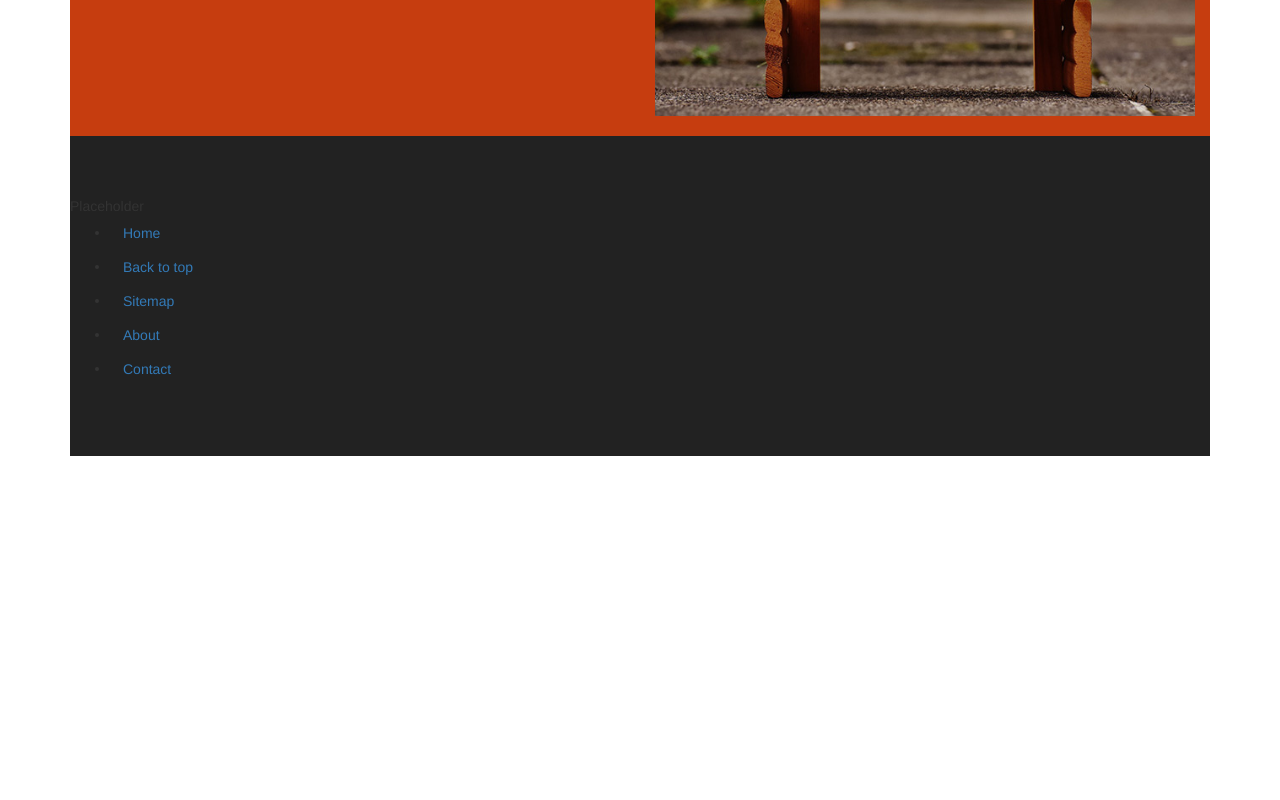
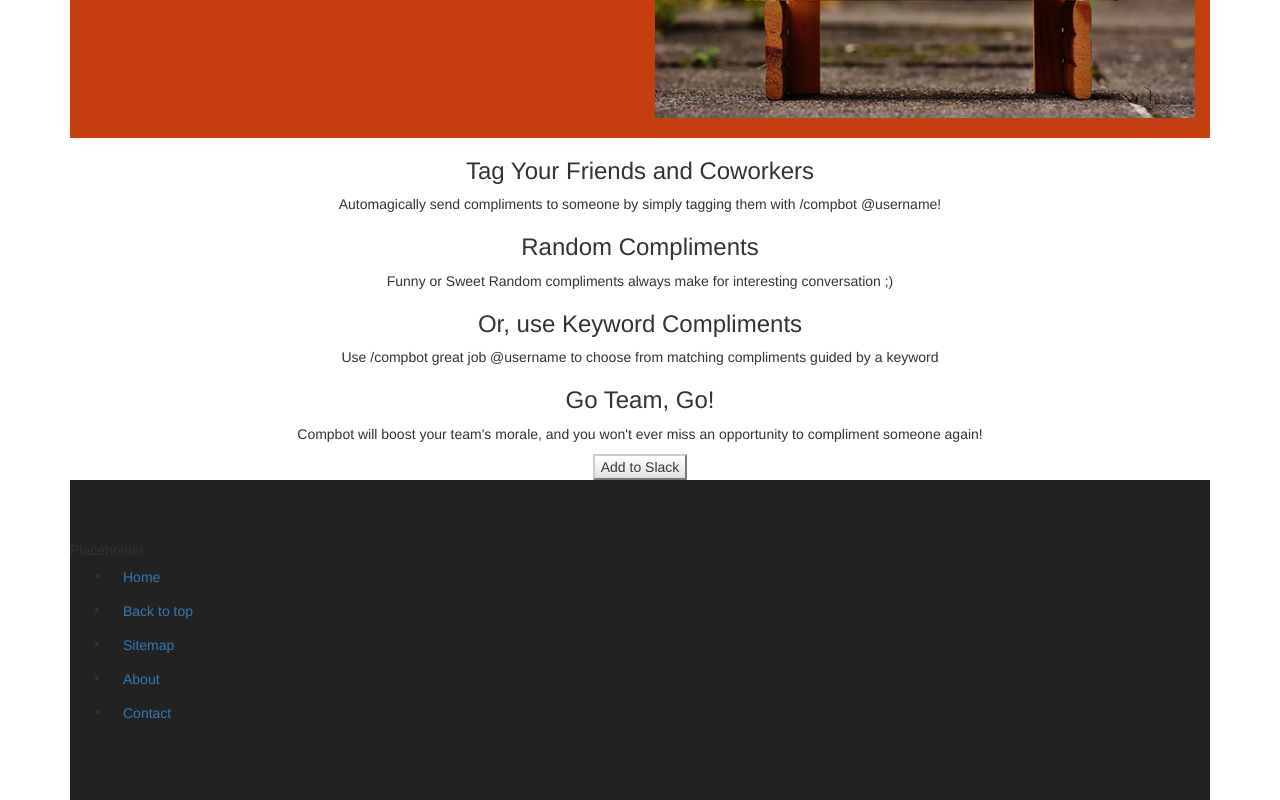
Before and after one commit to MikeHa/Owls-Team-6, a website: page index.html in a window 1280 px wide. Shown: the part 1292-2092 px from the top of the page. Before the commit the page ends 1748 px from the top, so only its background shows below. Drawn offline with nearby package versions, Linux system fonts and the light colour scheme.

Commit message:
Added jstout's section HTML

```diff
--- a/index.html
+++ b/index.html
@@ -51,7 +51,7 @@
 			<!-- From the top of the page to include the How it works section -->
 		<div class="container-fluid">
 			<div class="jumbotron">
-			  <h1>Try being nice to someone for once.</h1>
+			  <h1>Try being nice to someone for once!</h1>
 			  <p>Send a compliment with Compliment-Bot</p>
 			  <p><a class="btn btn-lg btn-primary" href="#">Add to Slack</a></p>
 			</div>
@@ -132,7 +132,37 @@
 <!-- From Tagging Down -->
 		<section>
 
+
+<!-- FEATURE BREAKDOWN AND PRESENTATION -->
+<!-- Tagging -->
+<div class="text-center">
+	<h3>Tag Your Friends and Coworkers</h3>
+<p>Automagically send compliments to someone by simply tagging them with /compbot @username!</p>
+</div>
+
+<!-- Random compliments-->
+<div class="text-center">
+	<h3>Random Compliments</h3>
+<p>Funny or Sweet Random compliments always make for interesting conversation ;)</p>
+</div>
+
+<!-- Keywords-->
+<div class="text-center">
+	<h3>Or, use Keyword Compliments</h3>
+<p>Use /compbot great job @username to choose from matching compliments guided by a keyword</p>
+</div>
+
+<!-- Boost your team's morale-->
+<div class="text-center">
+	<h3>Go Team, Go!</h3>
+<p>Compbot will boost your team's morale, and you won't ever miss an opportunity to compliment someone again!</p>
+
+<!-- Add to Slack Button-->
+<button class="btn-default">Add to Slack</button>
+</div>
 		</section>
+
+
 <!-- Ryan's Starting Section | FOOTER -->
 		<footer>
 			<div class="wrapper">
--- a/styles.css
+++ b/styles.css
@@ -1,11 +1,12 @@
 /* Alice's CSS*/
 .navbar {
-	border: 2px, black;
+
 }
 
 /* Mike's CSS*/
 html, body {
     height: 100%;
+
 }
 
 .bg-red {
```
